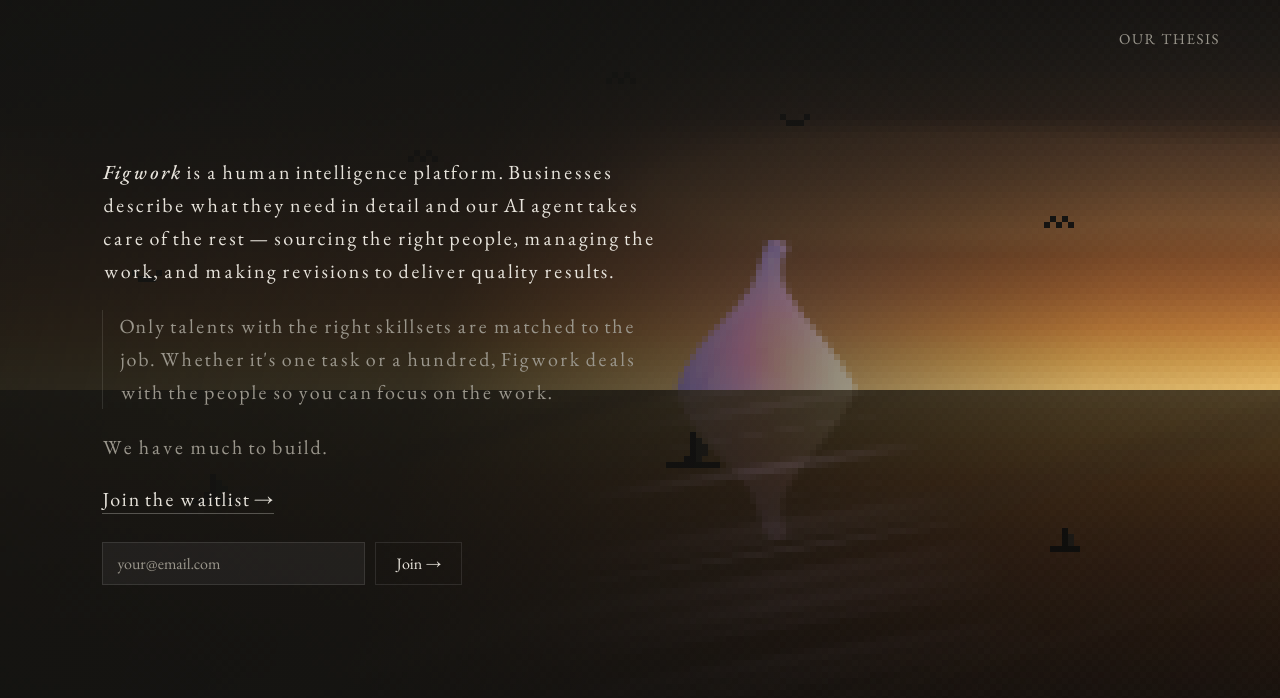
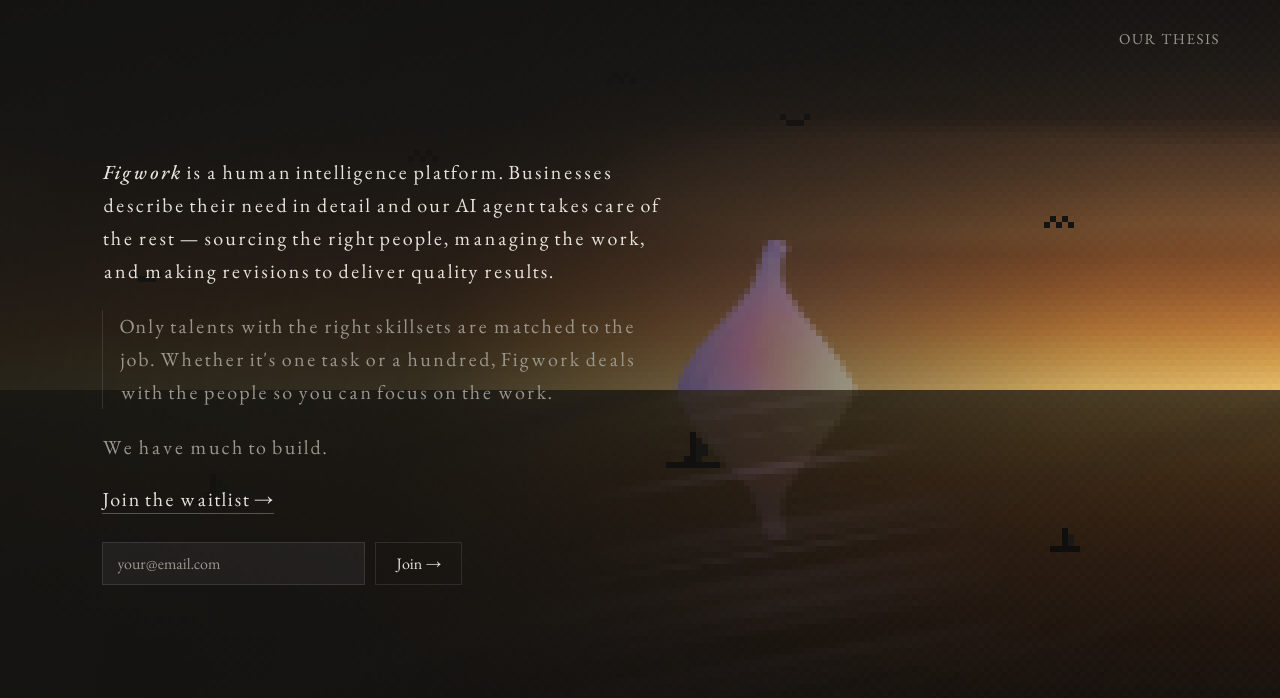
Before and after one commit to exexexll/Figwork.info, a website: page index.html in a window 1280 px wide. Drawn offline with nearby package versions, Linux system fonts and the light colour scheme; animation ran at ten frames a second.

Commit message:
Copy: describe their need

```diff
--- a/index.html
+++ b/index.html
@@ -49,7 +49,7 @@
     <div class="content-card">
       <p class="text decode">
         <em>Figwork</em> is a human intelligence platform.
-        Businesses describe what they need in detail and our AI
+        Businesses describe their need in detail and our AI
         agent takes care of the rest — sourcing the right people,
         managing the work, and making revisions to deliver quality results.
       </p>
```
